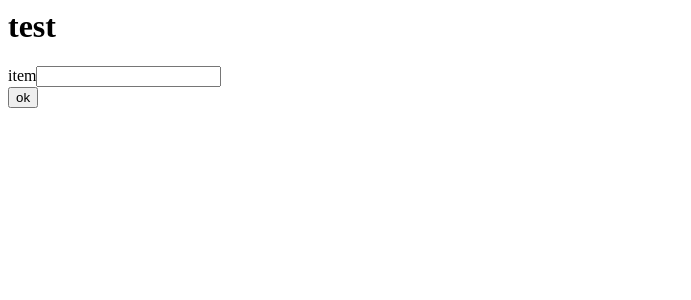
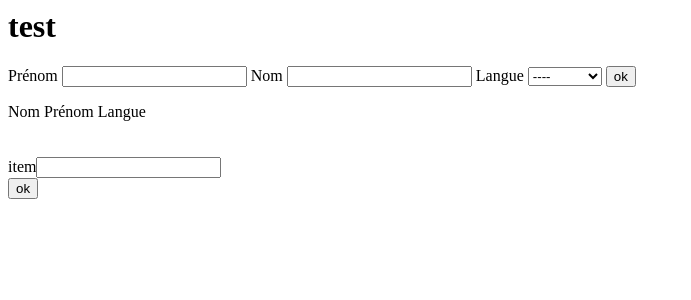
Before and after one commit to masalthunlass/todolist, a React app: page / in a window 1280 px wide. Shown: the top 300 px of the page, without its empty margins (0-691 px from the left). Built offline with nearby package versions, Linux system fonts and the light colour scheme.

Commit message:
add a user management (not working)

```diff
--- a/src/component/App.tsx
+++ b/src/component/App.tsx
@@ -1,6 +1,8 @@
 import React from 'react';
 import Item from './Item';
 import DisplayItem from './DisplayItem';
+import UserManagement from './user/UserManagement';
+
 
 
 /*const App : React.FC = () => (
@@ -30,6 +32,8 @@ export default class App extends React.Component<{}, { itemValue: string }> {
 
     render() {
         return (<>
+        <UserManagement></UserManagement>
+        <br /><br />
         <form onSubmit={this.onSubmit}>
             <Item itemValue={this.state.itemValue} onChange={this.onChangeItem}></Item>
             <button type="submit">ok</button>
@@ -37,9 +41,5 @@ export default class App extends React.Component<{}, { itemValue: string }> {
             <DisplayItem itemValue={this.state.itemValue} ></DisplayItem></>)
     }
 
-    /* onComponentDidUpdate() {
-
-     }*/
-
 
 }
--- /dev/null
+++ b/src/component/user/UserCreation.tsx
@@ -0,0 +1,51 @@
+import React from 'react';
+import User from './userModel';
+
+interface stateParam {
+    user: User;
+}
+
+
+interface props {
+    onSubmit: (value: stateParam) => void;
+}
+
+export default class UserCreation extends React.Component<props, stateParam> {
+    constructor(props) {
+        super(props);
+        this.state = { user: { lastname: '', firstname: '', language: 'none' } }
+        this.onSubmit = this.onSubmit.bind(this);
+        this.onChange = this.onChange.bind(this);
+    }
+
+    onSubmit(event) {
+        event.preventDefault();
+         if (this.props.onSubmit) {
+             this.props.onSubmit(this.state);
+         }
+    }
+
+    onChange(event) {
+        const fieldName: string = event.target.name;
+        const fieldValue: string = event.target.value;
+        const state: stateParam = { user: Object.assign(this.state.user, { [fieldName]: fieldValue }) };
+        this.setState(state);
+    }
+
+    render() {
+        return (<><form onSubmit={this.onSubmit} >
+            <span><label> Prénom </label><input type="text" name="firstname"  onChange={this.onChange}></input> </span>
+            <span> <label> Nom </label><input type="text" name="lastname"  onChange={this.onChange}></input></span>
+            <span><label> Langue </label>
+                <select onChange={this.onChange} name="language" >
+                    <option value="none"> ---- </option>
+                    <option value="fr"> Français </option>
+                    <option value="en"> English </option>
+                    <option value="es"> Español </option>
+                    <option value="ko"> 한국어 </option>
+                </select> </span>
+            <button type="submit" value="ok"> ok </button>
+        </form></>)
+    }
+
+}
--- /dev/null
+++ b/src/component/user/UserList.tsx
@@ -0,0 +1,52 @@
+import React from 'react';
+import UserListItem from './UserListItem';
+import User from './userModel';
+
+interface props {
+    user: User;
+}
+
+interface stateParams {
+    users: User[]
+}
+export default class UserList extends React.Component<props, stateParams> {
+    constructor(props) {
+        super(props);
+        this.state =   { users: [] };
+
+    }
+    addUser(user: User) {
+        const state: stateParams = { users: Object.assign(this.state.users, user) };
+        this.setState(state);
+        console.log('state', state);
+    }
+
+    /*static getDerivedStateFromProps(nextProps, prevState) {
+        return {
+         users: Object.assign(prevState.users, nextProps.user) ,
+        };
+       }*/
+
+    render() {
+        return (<div>
+            <div id="header">
+                <span> Nom </span>
+                <span> Prénom </span>
+                <span> Langue </span>
+            </div>
+            {
+                this.state.users.forEach((user: User) => (
+                    <UserListItem firstname={user.firstname} lastname={user.lastname} language={user.language} />
+                ))
+            }
+        </div>);
+    }
+
+    /*componentDidMount() {
+        this.addUser(this.props.user);
+    }*/
+
+  /*  componentDidUpdate() {
+        this.addUser(this.props.user);
+    }*/
+}
--- /dev/null
+++ b/src/component/user/UserListItem.tsx
@@ -0,0 +1,19 @@
+import React from 'react';
+
+interface props {
+    lastname:string;
+    firstname:string;
+    language:string;
+}
+
+export default class UserListItem extends React.Component<props, {}> {
+
+    render() {
+        return(<>
+        <div><span> {this.props.lastname}</span>
+            <span>  {this.props.firstname}</span>
+            <span>  {this.props.language}</span></div>
+        </>);
+    }
+
+}
--- /dev/null
+++ b/src/component/user/UserManagement.tsx
@@ -0,0 +1,31 @@
+
+import React from 'react';
+import UserList from './UserList';
+import UserCreation from './UserCreation';
+import User from './userModel';
+
+interface stateParams {
+    user: User
+}
+
+export default class UserManagement extends React.Component<{}, stateParams> {
+    constructor(props) {
+        super(props);
+        this.state = { user: { lastname: '', firstname: '', language: 'none' } }
+        this.onCreateUserRequest = this.onCreateUserRequest.bind(this);
+    }
+    onCreateUserRequest(value) {
+        if (value) {
+            this.state = value.user;
+        }
+
+    }
+    render(){
+        return (
+        <div id="user">
+            <UserCreation onSubmit={this.onCreateUserRequest}></UserCreation>
+            <UserList user={this.state.user} ></UserList>
+        </div>
+        );
+    }
+}
--- /dev/null
+++ b/src/component/user/UserModel.ts
@@ -0,0 +1,5 @@
+export default interface User {
+    lastname: string;
+    firstname: string;
+    language: string;
+}
```
Also changed, not shown: 2 other files (tests, documents, lock files or other folders).
